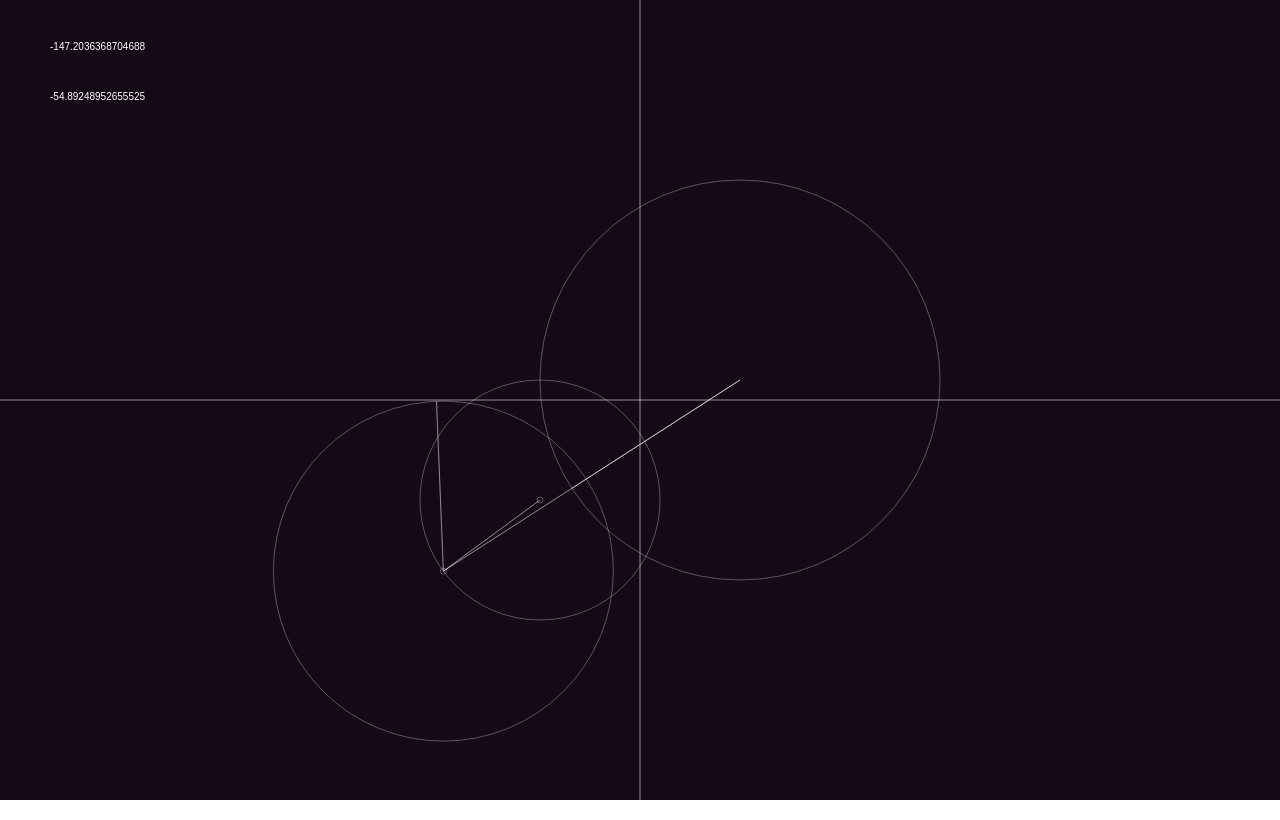
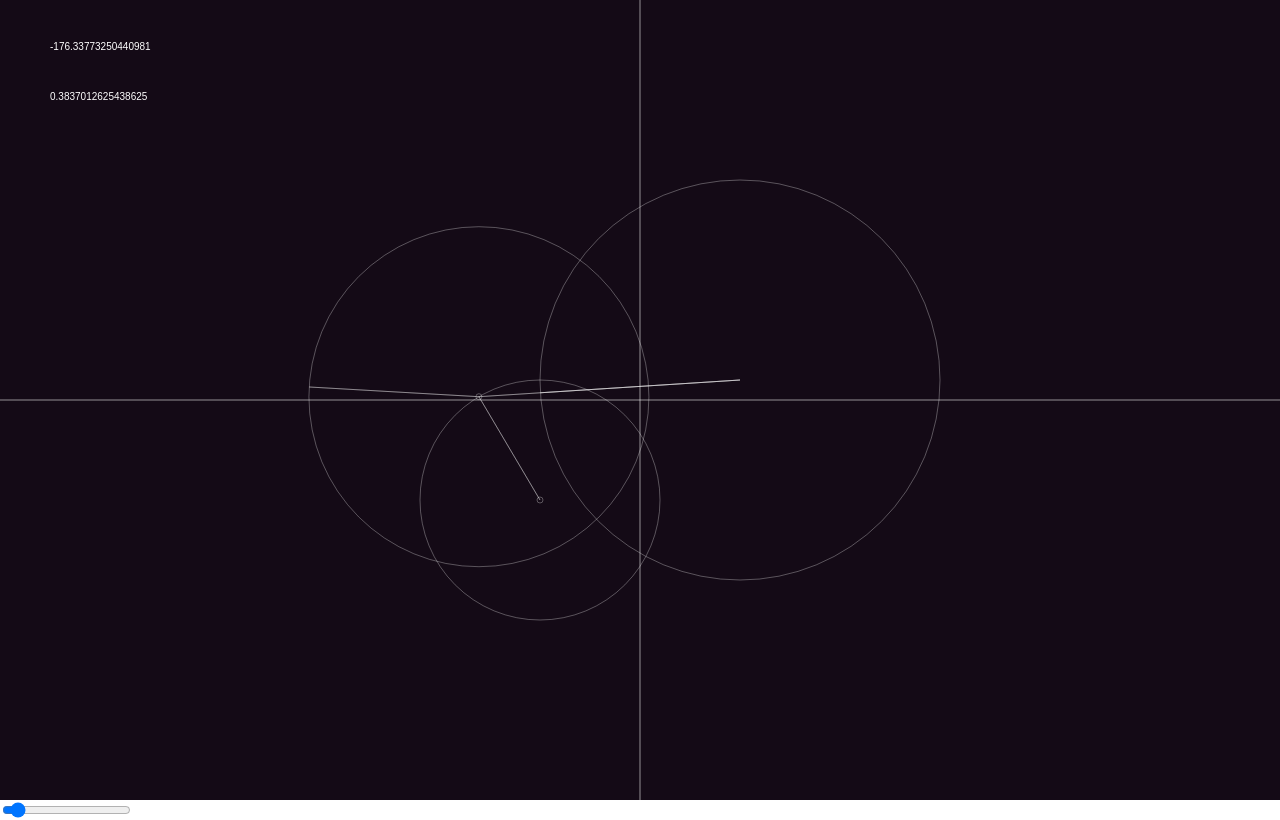
Before and after one commit to stephenvector/kinematic, a React app: page / in a window 1280 px wide. Built offline with nearby package versions, Linux system fonts and the light colour scheme.

Commit message:
adding range control to change rpm

```diff
--- a/src/index.tsx
+++ b/src/index.tsx
@@ -38,8 +38,30 @@ function distanceBetweenPoints(pointA: Point, pointB: Point): number {
   );
 }
 
-const RPM = 3;
-const RADIANS_PER_SECOND = rpmToRadiansPerSecond(RPM);
+// const RPM = 3;
+// const RADIANS_PER_SECOND = rpmToRadiansPerSecond(RPM);
+
+type RangeProps = {
+  value: number;
+  onChange: (newValue: number) => void;
+};
+
+const Range: React.FC<RangeProps> = ({ value, onChange }) => {
+  return (
+    <div>
+      <input
+        type="range"
+        value={value}
+        min="1"
+        max="60"
+        onChange={(e) => {
+          console.log(parseInt(e.target.value));
+          onChange(parseInt(e.target.value));
+        }}
+      />
+    </div>
+  );
+};
 
 const FIXED_LINK: FixedLink = {
   x: 100,
@@ -92,6 +114,7 @@ const App: React.FC = () => {
   const canvasRef = useRef<HTMLCanvasElement>(null);
   const [lastTime, setLastTime] = useState(() => Date.now());
   const [crank, setCrank] = useState(() => CRANK);
+  const [rpm, setRpm] = useState(5);
 
   const draw = useCallback(() => {
     const canvas = canvasRef.current;
@@ -132,8 +155,12 @@ const App: React.FC = () => {
     ctx.closePath();
     ctx.stroke();
 
+    console.log(rpm);
+
     const newOffsetAngle =
-      (-1 * (crank.angle + ((now - lastTime) / 1000) * RADIANS_PER_SECOND)) %
+      (-1 *
+        (crank.angle +
+          ((now - lastTime) / 1000) * rpmToRadiansPerSecond(rpm))) %
       (2 * Math.PI);
 
     const crankX = crank.x + Math.cos(newOffsetAngle) * crank.length;
@@ -214,13 +241,23 @@ const App: React.FC = () => {
     setLastTime(now);
 
     window.requestAnimationFrame(draw);
-  }, [lastTime, crank]);
+  }, [lastTime, crank, rpm]);
 
   useEffect(() => {
     window.requestAnimationFrame(draw);
   }, []);
 
-  return <canvas ref={canvasRef} />;
+  return (
+    <div>
+      <canvas ref={canvasRef} />
+      <Range
+        value={rpm}
+        onChange={(newValue) => {
+          setRpm(newValue);
+        }}
+      />
+    </div>
+  );
 };
 
 ReactDOM.render(<App />, document.getElementById("root"));
```
